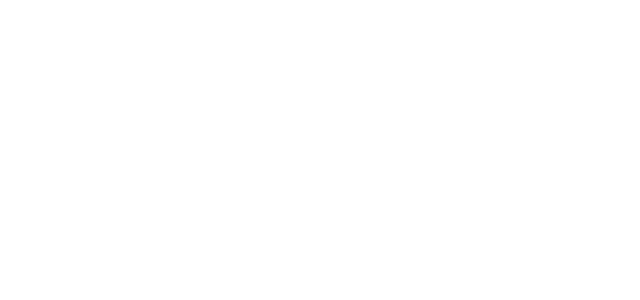
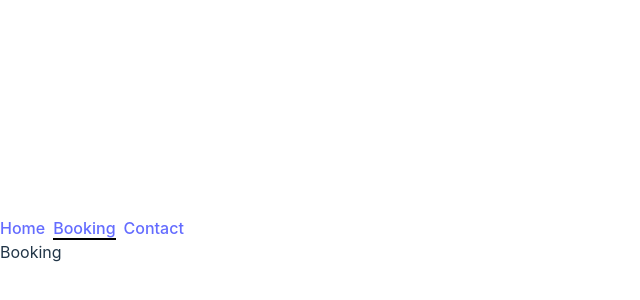
Before and after one commit to ninetales/BCU23D-React-Restaurant-App, a React (Vite) app in the folder therestaurant/: page /booking in a window 1280 px wide. Shown: the part 160-460 px from the top of the page, without its empty margins (0-640 px from the left). Built offline with nearby package versions, Linux system fonts and the light colour scheme.

Commit message:
Router, pages and layout done

```diff
--- a/therestaurant/package.json
+++ b/therestaurant/package.json
@@ -11,7 +11,8 @@
   },
   "dependencies": {
     "react": "^18.2.0",
-    "react-dom": "^18.2.0"
+    "react-dom": "^18.2.0",
+    "react-router-dom": "^6.22.3"
   },
   "devDependencies": {
     "@types/react": "^18.2.43",
@@ -21,6 +22,7 @@
     "eslint-plugin-react": "^7.33.2",
     "eslint-plugin-react-hooks": "^4.6.0",
     "eslint-plugin-react-refresh": "^0.4.5",
+    "sass": "^1.72.0",
     "vite": "^5.0.8"
   }
 }
--- a/therestaurant/src/App.jsx
+++ b/therestaurant/src/App.jsx
@@ -1,7 +1,8 @@
-import "./App.css";
+import { RouterProvider } from 'react-router-dom';
+import { router } from './Router';
 
 function App() {
-  return <></>;
+  return <RouterProvider router={router} />;
 }
 
 export default App;
--- /dev/null
+++ b/therestaurant/src/Router.jsx
@@ -0,0 +1,19 @@
+import { createBrowserRouter } from 'react-router-dom';
+import { Layout } from './pages/Layout';
+import Home from './pages/Home';
+import Booking from './pages/Booking';
+import Contact from './pages/Contact';
+import NotFound from './pages/NotFound';
+
+export const router = createBrowserRouter([
+  {
+    path: '/',
+    element: <Layout />,
+    errorElement: <NotFound />,
+    children: [
+      { index: true, element: <Home /> },
+      { path: '/contact', element: <Contact /> },
+      { path: '/booking', element: <Booking /> },
+    ],
+  },
+]);
--- /dev/null
+++ b/therestaurant/src/assets/styles/layout.scss
@@ -0,0 +1,15 @@
+nav ul {
+  list-style: none;
+  padding: 0;
+  margin: 0;
+  display: flex;
+  gap: 0.5rem;
+  height: 100%;
+  align-items: center;
+  justify-content: flex-end;
+  margin-right: 1rem;
+}
+
+nav ul li a.active {
+  border-bottom: 2px solid black;
+}
--- /dev/null
+++ b/therestaurant/src/pages/Booking.jsx
@@ -0,0 +1,5 @@
+const Booking = () => {
+  return <div>Booking</div>;
+};
+
+export default Booking;
--- /dev/null
+++ b/therestaurant/src/pages/Contact.jsx
@@ -0,0 +1,5 @@
+const Contact = () => {
+  return <div>Contact</div>;
+};
+
+export default Contact;
--- /dev/null
+++ b/therestaurant/src/pages/Home.jsx
@@ -0,0 +1,5 @@
+const Home = () => {
+  return <div>Home</div>;
+};
+
+export default Home;
--- /dev/null
+++ b/therestaurant/src/pages/Layout.jsx
@@ -0,0 +1,29 @@
+import { Outlet } from 'react-router';
+import './../assets/styles/layout.scss';
+import { NavLink } from 'react-router-dom';
+
+export const Layout = () => {
+  return (
+    <div className='wrapper'>
+      <header>
+        <nav>
+          <ul>
+            <li>
+              <NavLink to={'/'}>Home</NavLink>
+            </li>
+            <li>
+              <NavLink to={'/booking'}>Booking</NavLink>
+            </li>
+            <li>
+              <NavLink to={'/contact'}>Contact</NavLink>
+            </li>
+          </ul>
+        </nav>
+      </header>
+      <main>
+        <Outlet />
+      </main>
+      <footer></footer>
+    </div>
+  );
+};
--- /dev/null
+++ b/therestaurant/src/pages/NotFound.jsx
@@ -0,0 +1,10 @@
+/* eslint-disable react/no-unescaped-entities */
+const NotFound = () => {
+  return (
+    <div>
+      <p>ERROR 404, it's 404, yeah you know me!</p>
+    </div>
+  );
+};
+
+export default NotFound;
```
Also changed, not shown: package.json (added, +8 -0 lines), 2 other files (tests, documents, lock files or other folders).
